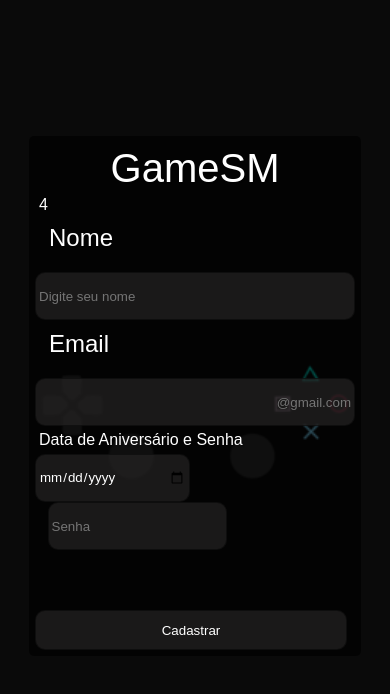
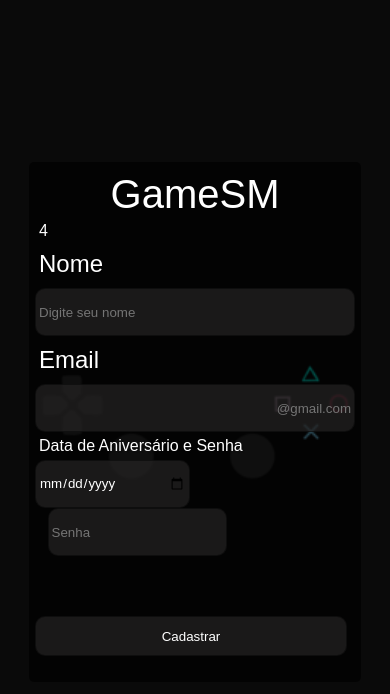
Before and after one commit to erichenriquesm/html5-e-css3, a PHP site: page / in a window 390 px wide. Shown: the top 694 px of the page. Run offline with PHP 8.4, Linux system fonts and the light colour scheme.

Commit message:
Update style.css

```diff
--- a/práticas/prática017/style.css
+++ b/práticas/prática017/style.css
@@ -91,7 +91,7 @@ input{
         position: absolute;
         top: 50%;
         left: 50%;
-        transform: translate(-50%, -55%);
+        transform: translate(-50%, -50%);
     }
     #data{
         width: 47%;
@@ -103,7 +103,7 @@ input{
 
     h2{
         font-size: 1.5em;
-        margin-bottom: 20px;
+        margin: 10px 0px;
     }
 
     p{
```
